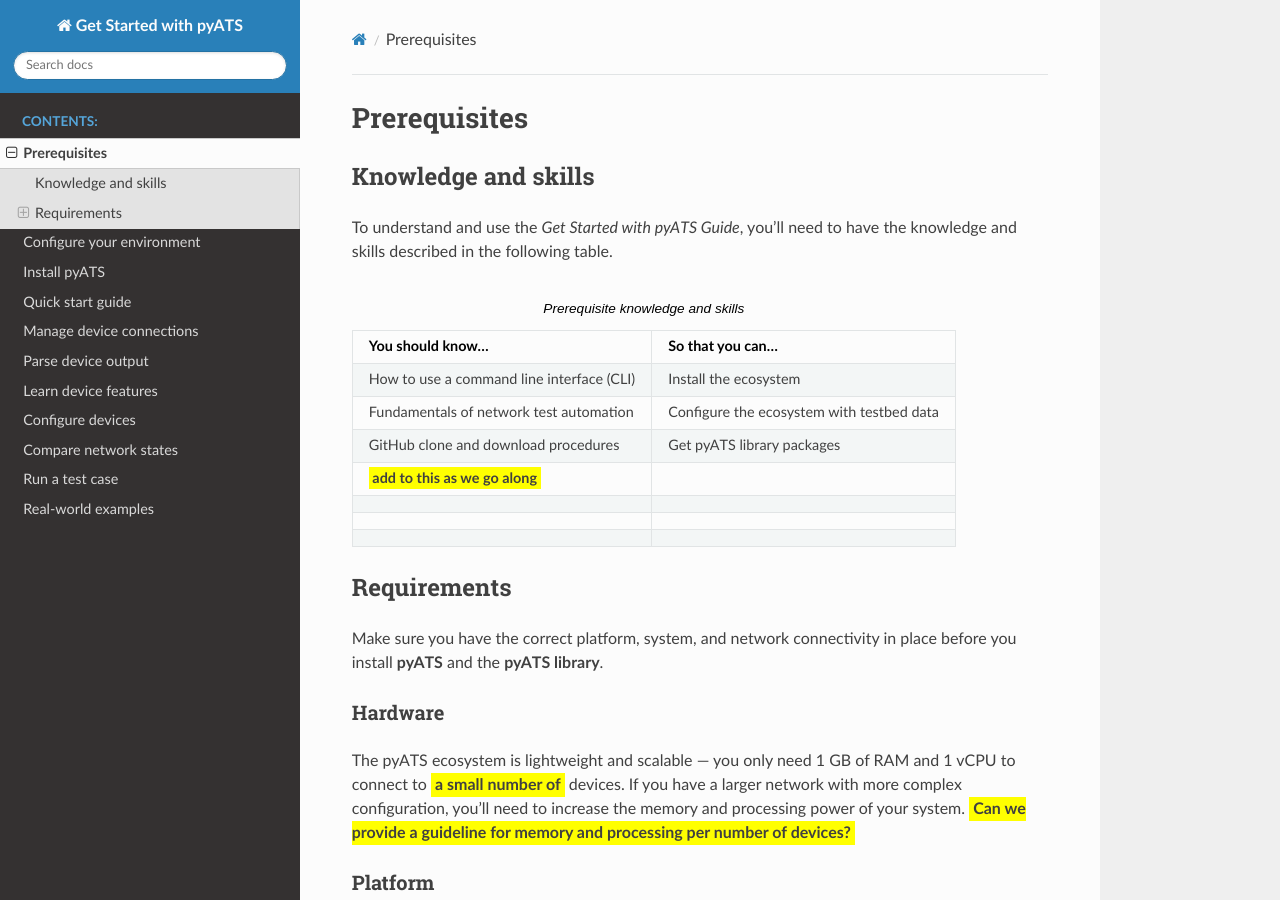
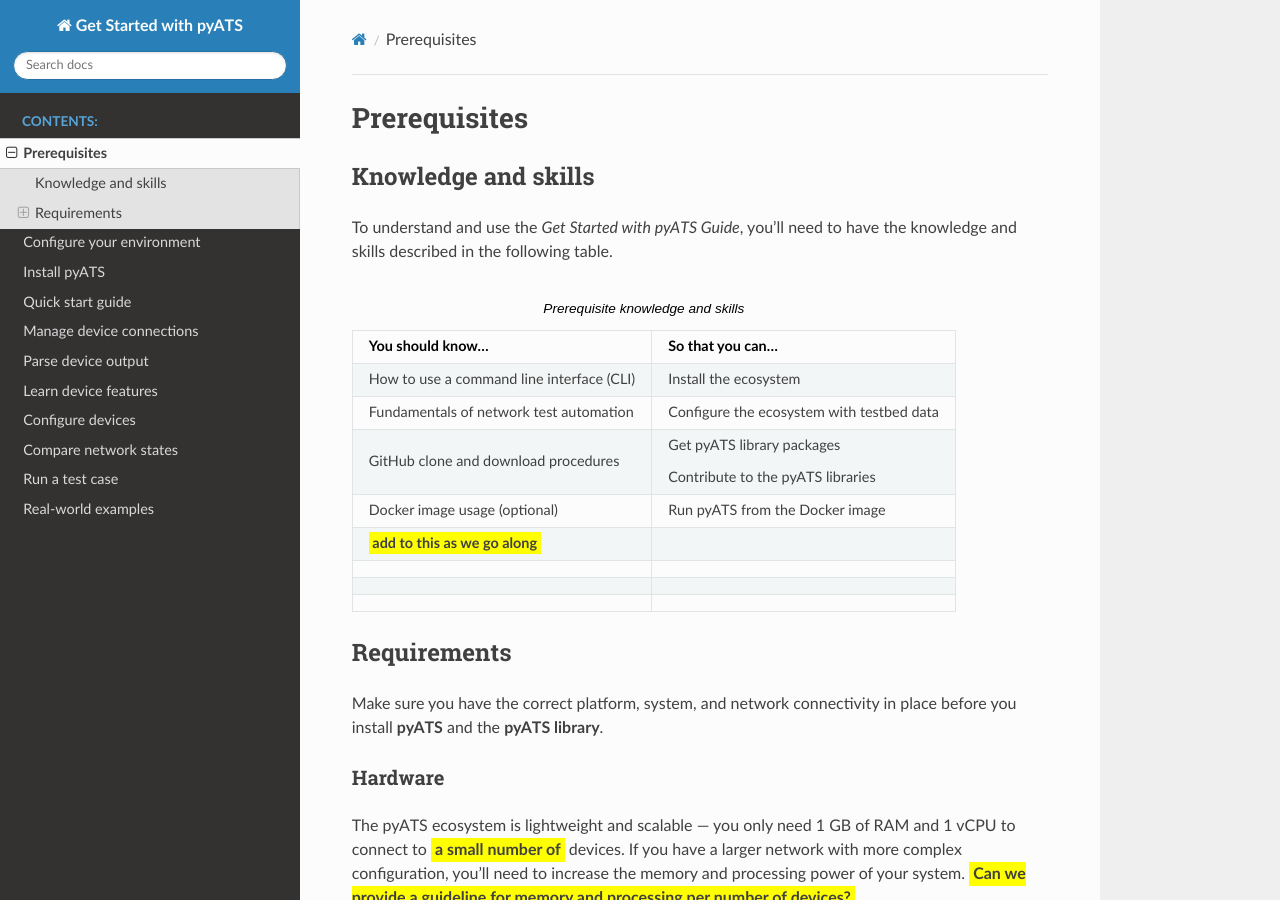
Before and after one commit to CiscoTestAutomation/getting-started, a Sphinx documentation site: the page built from source/prereqs/Prerequisites.rst, in a window 1280 px wide and 900 px high. Built offline with Sphinx 7.4.7 and the Read the Docs theme 2.0.0, drawn with Linux system fonts in a browser that asks for light colours; pages that are not in the unit, such as notebooks, are missing from menus.

Commit message:
Added Docker info to the prerequisites.

```diff
--- a/source/prereqs/Prerequisites.rst
+++ b/source/prereqs/Prerequisites.rst
@@ -10,7 +10,8 @@
 
    "How to use a command line interface (CLI)", "Install the ecosystem"
    "Fundamentals of network test automation", "Configure the ecosystem with testbed data"
-   "GitHub clone and download procedures", "Get |library| packages"
+   "GitHub clone and download procedures", "Get |library| packages |br| |br| Contribute to the |pyATS| libraries"
+   "Docker image usage (optional)", "Run |pyATS| from the Docker image"
    ":question:`add to this as we go along` ", " "
    " ", " "
    " ", " "
```
